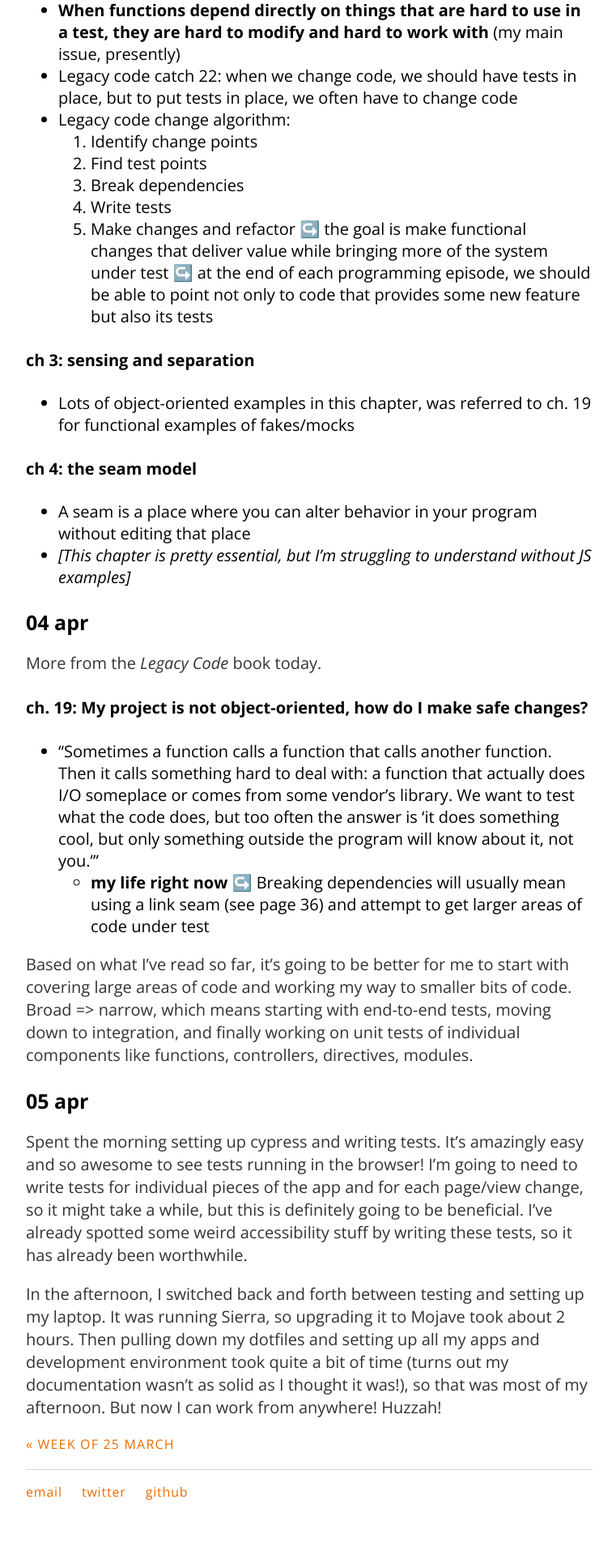
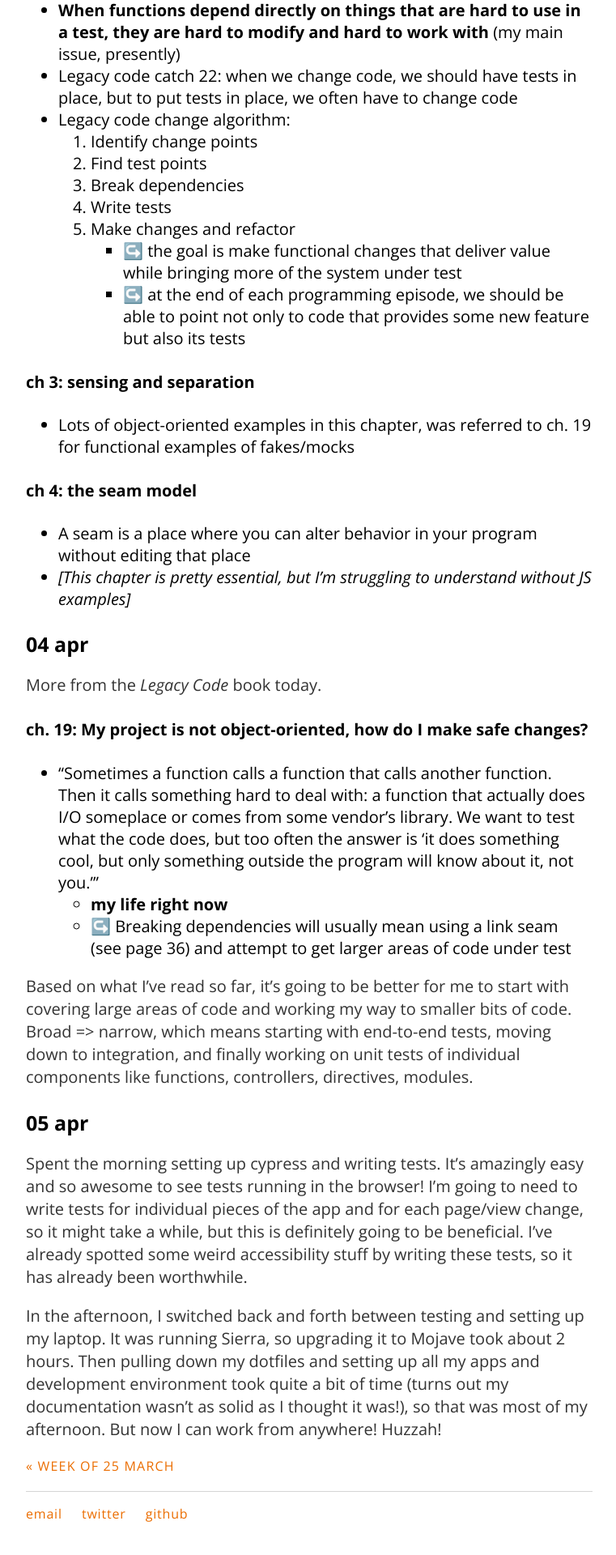
Before and after one commit to carylwyatt/carylwyatt.github.io, a Jekyll site: the page built from _posts/2019-04-01-week-of-01-apr.md, in a window 1280 px wide. Shown: the part 3325-5245 px from the top of the page at 81% size, without its empty margins (258-1019 px from the left). Built offline with Jekyll 4.4.1, drawn with Linux system fonts in a browser that asks for light colours; emoji names are drawn with the system emoji font; before the commit the page ends 5218 px from its top, so only the background shows below that.

Commit message:
fixed formatting

```diff
--- a/_posts/2019-04-01-week-of-01-apr.md
+++ b/_posts/2019-04-01-week-of-01-apr.md
@@ -91,8 +91,8 @@ I'll write up my notes here, but before I forget, this article on [stubbing HTTP
   1. Break dependencies
   1. Write tests
   1. Make changes and refactor
-  :arrow_right_hook: the goal is make functional changes that deliver value while bringing more of the system under test
-  :arrow_right_hook: at the end of each programming episode, we should be able to point not only to code that provides some new feature but also its tests
+  * :arrow_right_hook: the goal is make functional changes that deliver value while bringing more of the system under test
+  * :arrow_right_hook: at the end of each programming episode, we should be able to point not only to code that provides some new feature but also its tests
 
 #### ch 3: sensing and separation
 
@@ -111,7 +111,7 @@ More from the *Legacy Code* book today.
 
 * "Sometimes a function calls a function that calls another function. Then it calls something hard to deal with: a function that actually does I/O someplace or comes from some vendor's library. We want to test what the code does, but too often the answer is 'it does something cool, but only something outside the program will know about it, not you.'"
   * **my life right now**
-  :arrow_right_hook: Breaking dependencies will usually mean using a link seam (see page 36) and attempt to get larger areas of code under test
+  * :arrow_right_hook: Breaking dependencies will usually mean using a link seam (see page 36) and attempt to get larger areas of code under test
 
 Based on what I've read so far, it's going to be better for me to start with covering large areas of code and working my way to smaller bits of code. Broad => narrow, which means starting with end-to-end tests, moving down to integration, and finally working on unit tests of individual components like functions, controllers, directives, modules.
 
```
